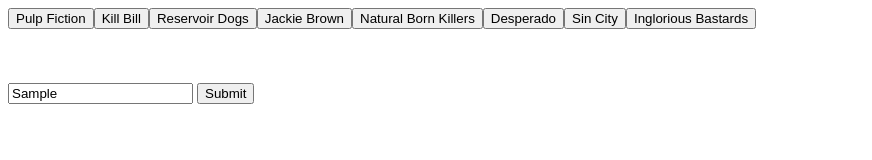
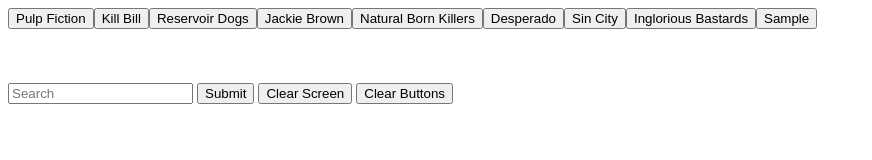
Before and after one commit to gbeitakiser/giffy, a plain HTML site: page index.html in a window 1280 px wide. Both pictures are taken after typing "Sample" into the empty fields and a click on the button "Submit". Shown: the whole page, without its empty margins (0-872 px from the left). Drawn offline with nearby package versions, Linux system fonts and the light colour scheme.

```diff
--- a/CSS/style.css
+++ b/CSS/style.css
@@ -1,3 +1,3 @@
-#buttons {
+.button {
     float: left;
 }
--- a/Javascript/tinker.js
+++ b/Javascript/tinker.js
@@ -8,7 +8,7 @@
 var topics = ["Pulp Fiction", "Kill Bill", "Reservoir Dogs", "Jackie Brown", "Natural Born Killers", "Desperado", "Sin City", "Inglorious Bastards"]
 
 
-// Displays data to HTML when called
+// Runs button that was clicked through Giphy API and returns 10 gifs. Then displays those 10 gifs to HTML
 function displayData() {
     var subject = $(this).attr("data-name");
     var giphyURL = "https://api.giphy.com/v1/gifs/search?q=" + subject + "&api_key=dc6zaTOxFJmzC&limit=10";
@@ -19,18 +19,21 @@
         method: "GET"
     }).then(function(response) {
         var results = response.data;
+        console.log(results);
         for (i = 0; i < results.length; i++) {
             var shorten = results[i].images
             // Can add to shorten and reduce code needed in display call
-            console.log(shorten);
+            // console.log(shorten);
 
             $("#display").append('<img src=' + shorten.fixed_height.url + "'><br><br>");
+            $("#display").append('<p>Rating: ' + results[i].rating)
         }
     })
 };
 
-    // $("#buttons").empty();
+    // Renders both the original buttons from array on page as well as new buttons created in search bar
     function renderButtons() {
+        $("#buttons").empty();
         for (var i = 0; i < topics.length; i++) {
             var buttonOrig = $("<button>");
             buttonOrig.addClass("button");
@@ -43,8 +46,39 @@
     }
     }
 
+    // Adds an inputted search to the array and calls renderButtons function to render it on scren
+    $("#submit-search").on("click", function(event) {
+        event.preventDefault();
+        var newTopic = $("#search-input").val().trim();
+        for (i = 0; i < topics.length; i++) {
+            if (newTopic === topics[i]) {
+                alert("A button for " + newTopic + " already exists")
+                console.log("newTopic === topics[i]")
+                return;
+            }
+            else {
+                topics.push(newTopic);
+                renderButtons();
+                $("#search-input").val("");
+                console.log(topics);
+                return;
+                // console.log("newTopic != topics[i]")
+            }
+
+        }
+    })
+
+    $("#clear").click(function() {
+        $("#display").html("");
+    })
+
+    $("#clearBtns").click(function() {
+        topics = ["Pulp Fiction", "Kill Bill", "Reservoir Dogs", "Jackie Brown", "Natural Born Killers", "Desperado", "Sin City", "Inglorious Bastards"];
+        renderButtons();
+    })
+
+    // Ensures that gifs aren't displayed until a button is clicked and runs only that button through the displayData function
     $(document).on("click", ".button", displayData);
 
-    // displayData();
     renderButtons();
 });
--- a/index.html
+++ b/index.html
@@ -18,6 +18,8 @@
     <div id="search">
         <input type="search" id="search-input" placeholder="Search">
         <button type="submit" id="submit-search">Submit</button>
+        <button type="button" id="clear">Clear Screen</button>
+        <button type="button" id="clearBtns">Clear Buttons</button>
     </div>
     <div id="display">
     </div>
```
